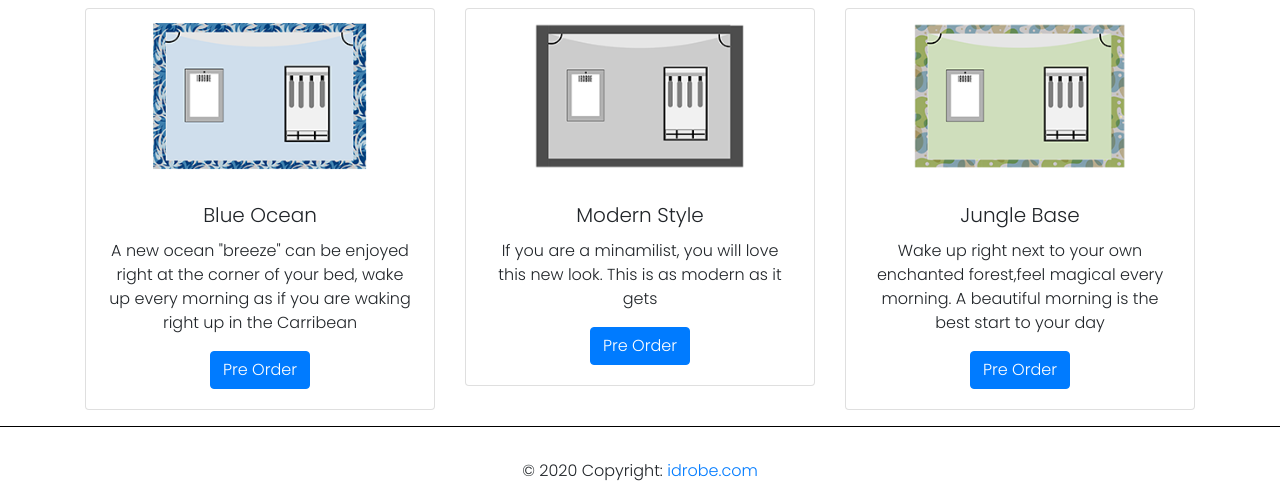
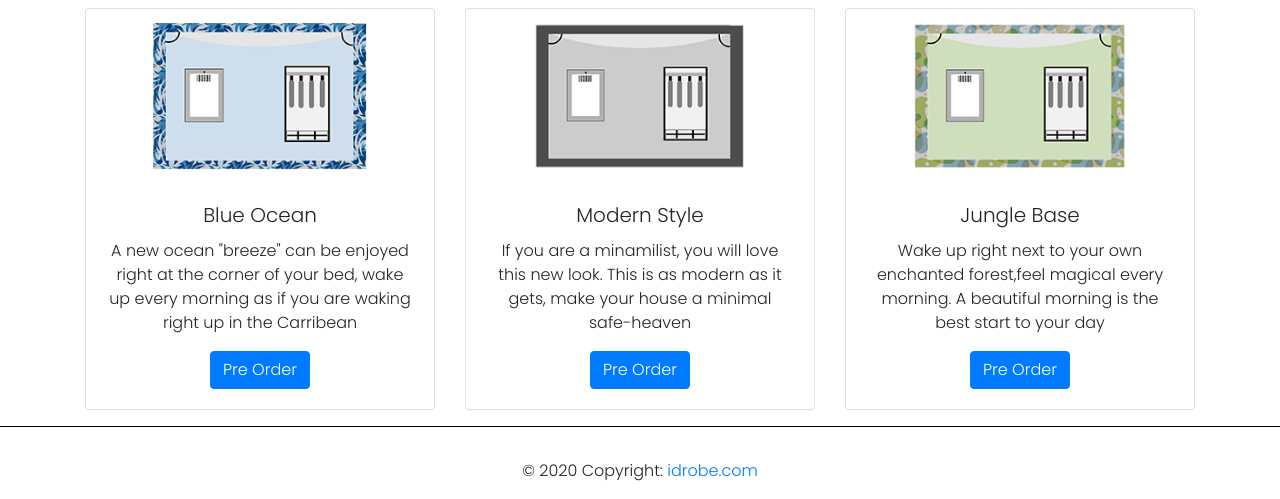
Before and after one commit to BillFire20/silver-adventure.github.io, a plain HTML site: page ProductPage.html in a window 1280 px wide. Shown: the part 556-1055 px from the top of the page. Drawn offline with nearby package versions, Linux system fonts and the light colour scheme.

Commit message:
Update ProductPage.html

```diff
--- a/ProductPage.html
+++ b/ProductPage.html
@@ -134,7 +134,7 @@
             <img class="card-img-top" src="images/Shrap2.png" alt="Card image cap">
             <div class="card-body">
               <h5 class="card-title">Modern Style</h5>
-              <p class="card-text">If you are a minamilist, you will love this new look. This is as modern as it gets</p>
+              <p class="card-text">If you are a minamilist, you will love this new look. This is as modern as it gets, make your house a minimal safe-heaven</p>
               <a href="http://eepurl.com/hby0j5" class="btn btn-primary">Pre Order</a>
             </div>
           </div>
```
